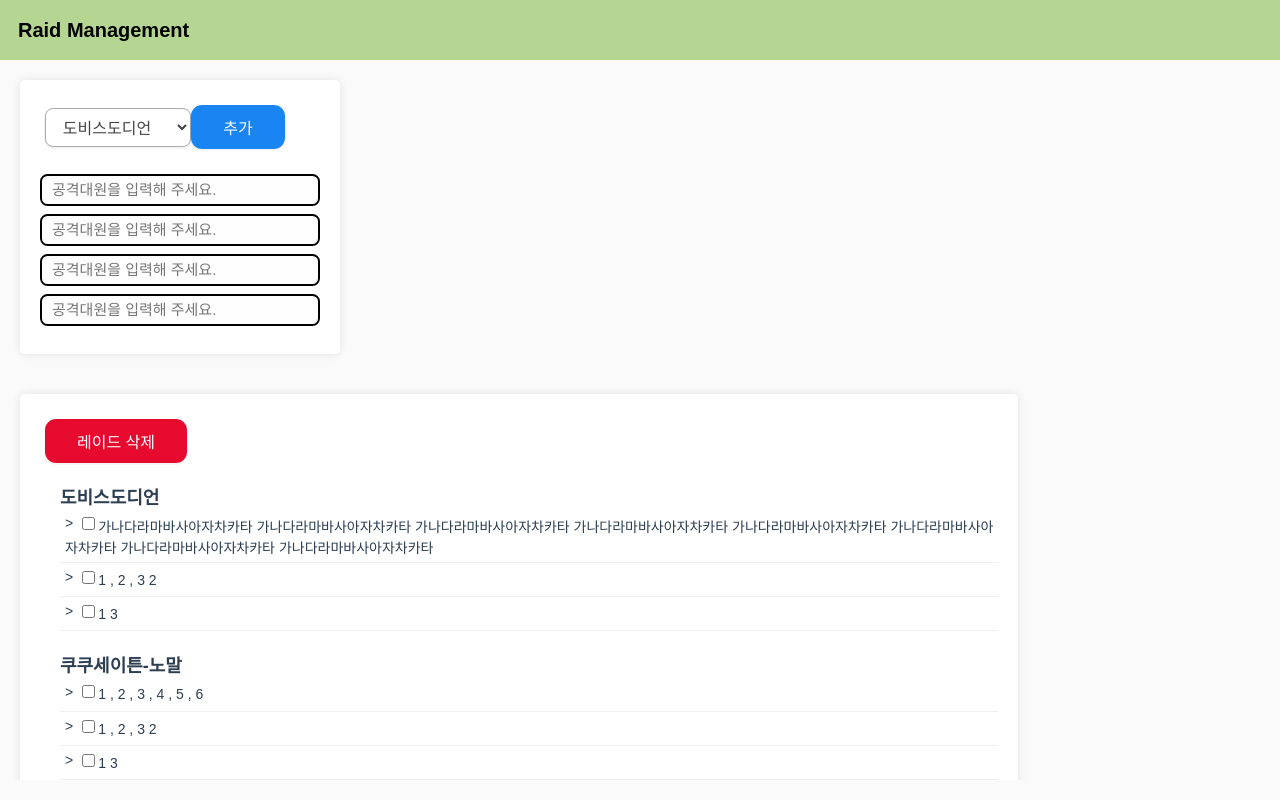
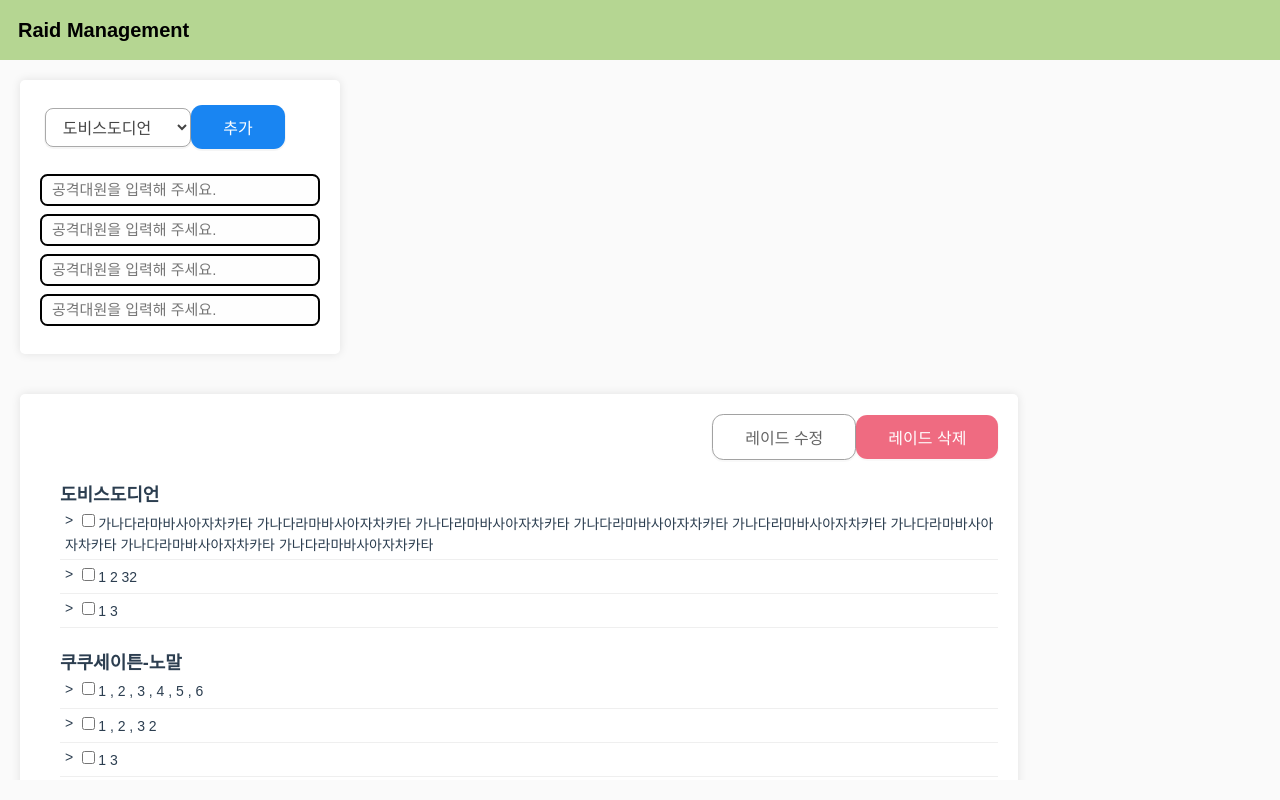
Before and after one commit to kwjeong0305/LoaRaidWeb, a Vue app in the folder vue/: page / in a window 1280 px wide. Built offline with nearby package versions, Linux system fonts and the light colour scheme.

Commit message:
버튼 CSS 수정

```diff
--- a/vue/src/components/RaidList.vue
+++ b/vue/src/components/RaidList.vue
@@ -28,16 +28,21 @@
 
     <div class="div-containerCard raid-list">
       <div class="div-containerItem raid-list-btn">
-        <button class="btn-negative" @click="raidDeleteApi">레이드 삭제</button>
+        <button id="UpdateBtn" class="btn-neutral btn-disable" @click="raidUpdateApi">레이드 수정</button>
+        <button id="DeleteBtn" class="btn-negative btn-disable" @click="raidDeleteApi">레이드 삭제</button>
       </div>
       <div class="div-containerItem raid-list-ul scroll">
         <ul v-for="type in Object.keys(raidListResultData)">
           {{ type }}
-            <li :id="'id'+item.id" class="div-raid-item raid-list-li" :class="{selected:item.id === selectedId}"
-                @click="raidListSelected(item.id)" v-for="(item, i) in raidListResultData[type]">
-              <input :id="'id'+item.id" class="check-box-raid-list" type="checkbox" @click="raidListChecked">
-              <span v-for="(member, i) in item.members">{{ member }} </span>
-            </li>
+          <li :id="'id'+item.id"
+              class="div-raid-item raid-list-li"
+              :class="{selected:item.id === selectedId}"
+              @click="raidListSelected(item.id)"
+              v-for="(item, i) in raidListResultData[type]">
+
+            <input :id="'id'+item.id" class="check-box-raid-list" type="checkbox" @click="raidListChecked(item.id)">
+            <span v-for="(member, i) in item.members">{{ member }} </span>
+          </li>
         </ul>
       </div>
     </div>
@@ -45,7 +50,6 @@
 </template>
 
 <script>
-
 export default {
   name: 'RaidList',
   components: {},
@@ -78,21 +82,32 @@ export default {
             {"id": "normal", "name": "노말"},
             {"id": "hard", "name": "하드"}
           ]
+        },
+        "카양겔": {
+          "name": "카양겔",
+          "maxMember": 4,
+          "difficulty": [
+            {"id": "normal", "name": "노말"},
+            {"id": "hard1", "name": "하드1"},
+            {"id": "hard2", "name": "하드2"},
+            {"id": "hard3", "name": "하드3"}
+          ]
         }
+
       },
       raidAddSendData: {
         raidType: "도비스도디언",
         raidDifficulty: "",
         raidMembers: []
       },
-      raidListSendData: [],
+      raidListDeleteSendData: [],
       raidListResultData: {
         "도비스도디언": [
           {
             "id": "1",
             "members": ["가나다라마바사아자차카타", "가나다라마바사아자차카타", "가나다라마바사아자차카타", "가나다라마바사아자차카타", "가나다라마바사아자차카타", "가나다라마바사아자차카타", "가나다라마바사아자차카타", "가나다라마바사아자차카타"]
           },
-          {"id": "2", "members": "1,2,32"},
+          {"id": "2", "members": [1, 2, 32]},
           {"id": "3", "members": "13"}
         ],
         "쿠쿠세이튼-노말": [
@@ -124,23 +139,32 @@ export default {
     };
   },
   methods: {
+    raidUpdateApi(id) {
+      console.log(id);
+    },
     raidListSelected(id) {
-      if(this.selectedId === id) {
-        this.selectedId = undefined;
+      this.selectedId = id;
+      if (this.selectedId) {
+        $('#UpdateBtn').removeClass('btn-disable');
       } else {
-        this.selectedId = id;
+        $('#UpdateBtn').addClass('btn-disable');
       }
     },
-    // 레이드 삭제를 위한 데이터를 담는 함수
-    raidListChecked() {
-      const isChecked = $("#id" + this.selectedId).find("input").is(":checked");
-
+    // 레이드 체크박스 선택 시 함수
+    raidListChecked(val) {
+      const isChecked = $("#id" + val).find("input").is(":checked");
       if (isChecked) {
         // ID 추가
-        this.raidListSendData.push(this.selectedId);
+        this.raidListDeleteSendData.push(val);
       } else {
         // ID 삭제
-        this.raidListSendData.splice(this.raidListSendData.indexOf(this.selectedId), 1);
+        this.raidListDeleteSendData.splice(this.raidListDeleteSendData.indexOf(val), 1);
+      }
+
+      if (this.raidListDeleteSendData.length > 0) {
+        $('#DeleteBtn').removeClass('btn-disable');
+      } else {
+        $('#DeleteBtn').addClass('btn-disable');
       }
     },
     // raidType 변경시 특정 타입일 경우 raidAddSendData 데이터 초기화
@@ -151,7 +175,7 @@ export default {
       }
     },
     // 추가 버튼 클릭시 API호출 함수
-    raidInsertApi(event) {
+    raidInsertApi() {
       // Invalid Check
       function invalidRaidData(data) {
         // 난이도가 선택되지 않을 경우(raidType 0인경우는 제외)
@@ -276,6 +300,11 @@ export default {
   margin: 5px;
   vertical-align: middle;
   text-align: left;
+}
+
+.raid-list-btn {
+  text-align: right;
+  margin: 0 20px 20px 0;
 }
 
 .raid-add-members {
@@ -410,4 +439,9 @@ ol li:before {
 ul li.selected {
   background-color: #BDBDBD;
 }
+
+.btn-disable {
+  opacity: 0.6;
+  cursor: not-allowed;
+}
 </style>
```
